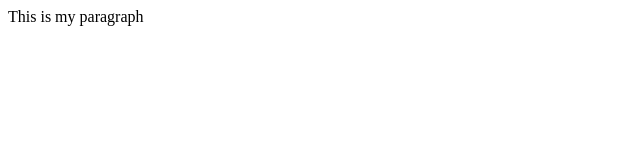
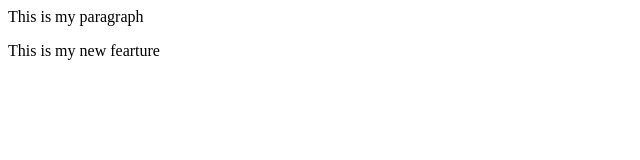
Before and after one commit to Saurabh-Choukse/New_Repo, a plain HTML site: page index.html in a window 1280 px wide. Shown: the whole page, without its empty margins (0-640 px from the left). Drawn offline with Linux system fonts and the light colour scheme.

Commit message:
this is new feature

```diff
--- a/index.html
+++ b/index.html
@@ -1 +1,2 @@
 <p>This is my paragraph</p>
+<p>This is my new fearture</p>
```
